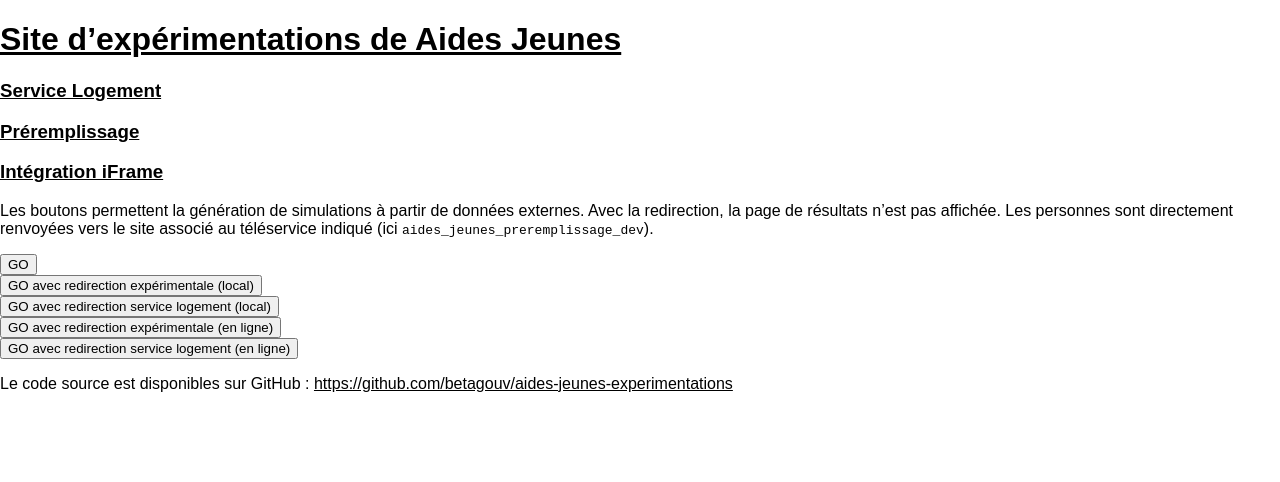
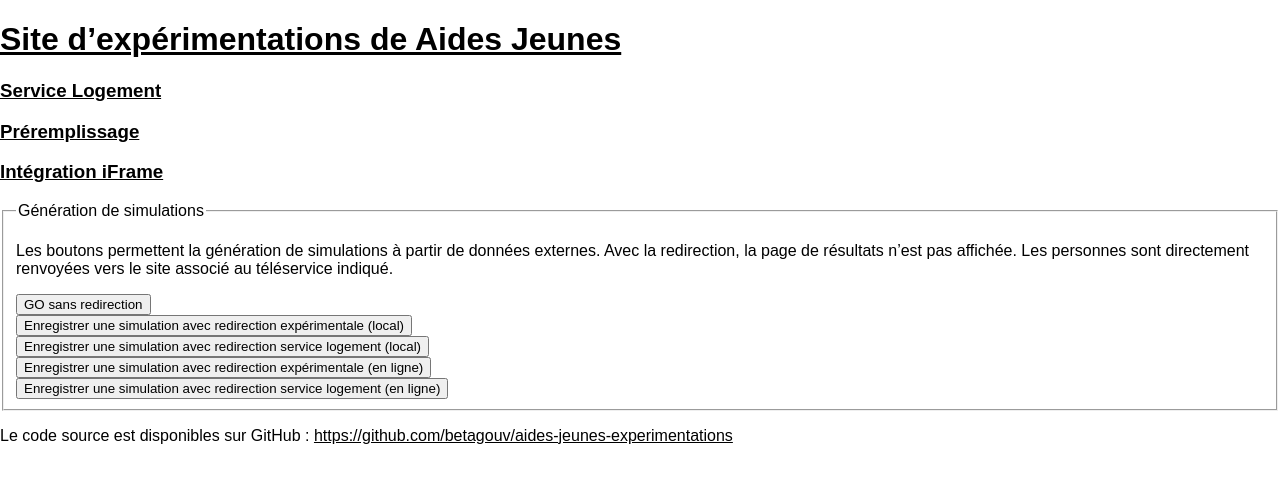
Before and after one commit to betagouv/aides-jeunes-experimentations, a Next.js app: page /preremplissage in a window 1280 px wide. Shown: the top 482 px of the page. Built offline with nearby package versions, Linux system fonts and the light colour scheme.

Commit message:
Restructure la page pour le préremplissage

```diff
--- a/pages/preremplissage.js
+++ b/pages/preremplissage.js
@@ -30,11 +30,11 @@ export default function Preremplissage() {
 
   function generateRedirectURL(location) {
     const to = location ? `&to=${location}` : ''
-    return `http://localhost:8080/api/simulation/${simulation._id}/redirect?token=${simulation.token}${to}`
+    return `${process.env.NEXT_PUBLIC_MESAIDES_URL}/api/simulation/${simulation._id}/redirect?token=${simulation.token}${to}`
   }
 
-  const handleLogementClick = () => {
-    let url = `${process.env.NEXT_PUBLIC_MESAIDES_URL}/api/simulation/${simulation._id}/aides_jeunes_service_logement${process.env.NEXT_PUBLIC_TELESERVICE_SUFFIX}/?token=${simulation.token}`
+  const handleRedirectionLinkClick = () => {
+    let url = `${process.env.NEXT_PUBLIC_MESAIDES_URL}/api/simulation/${simulation._id}/${simulation.teleservice}/?token=${simulation.token}`
     fetch(url).then(function(response) {
       return response.json()
     }).then(d => {
@@ -46,35 +46,35 @@ export default function Preremplissage() {
 
   return (
     <>
+      <fieldset>
+        <legend>Génération de simulations</legend>
         <p>Les boutons permettent la génération de simulations à partir de données externes.
           Avec la redirection, la page de résultats n’est pas affichée. Les personnes sont
-        directement renvoyées vers le site associé au téléservice indiqué (ici <code>{`${teleserviceName}`}</code>).
+          directement renvoyées vers le site associé au téléservice indiqué.
         </p>
-      <div><button onClick={() => handleClick()}>GO</button></div>
-      <div><button onClick={() => handleClick("aides_jeunes_preremplissage_dev")}>GO avec redirection expérimentale (local)</button></div>
-      <div><button onClick={() => handleClick("aides_jeunes_service_logement_dev")}>GO avec redirection service logement (local)</button></div>
-      <div><button onClick={() => handleClick("aides_jeunes_preremplissage")}>GO avec redirection expérimentale (en ligne)</button></div>
-      <div><button onClick={() => handleClick("aides_jeunes_service_logement")}>GO avec redirection service logement (en ligne)</button></div>
-      <div>
+        <div><button onClick={() => handleClick()}>GO sans redirection</button></div>
+        <div><button onClick={() => handleClick("aides_jeunes_preremplissage_dev")}>Enregistrer une simulation avec redirection expérimentale (local)</button></div>
+        <div><button onClick={() => handleClick("aides_jeunes_service_logement_dev")}>Enregistrer une simulation avec redirection service logement (local)</button></div>
+        <div><button onClick={() => handleClick("aides_jeunes_preremplissage")}>Enregistrer une simulation avec redirection expérimentale (en ligne)</button></div>
+        <div><button onClick={() => handleClick("aides_jeunes_service_logement")}>Enregistrer une simulation avec redirection service logement (en ligne)</button></div>
+      </fieldset>
       { simulation && (
+        <fieldset>
+          <legend>Redirection</legend>
+          <div><a target="_blank" rel="noreferrer" href={generateRedirectURL()}>Lien vers le début de simulation</a></div>
+          <div><a target="_blank" rel="noreferrer" href={generateRedirectURL('/resultats')}>Lien la page de résultats</a></div>
+          { simulation.teleservice && (teleserviceData ? (
               <>
-            { teleserviceData ? (
-                <>
-                  <div><a target="_blank" rel="noreferrer" href={teleserviceData.destination.url}>Lien direct vers la page logement</a></div>
+                <div><a target="_blank" rel="noreferrer" href={teleserviceData.destination.url}>Lien direct vers la page de redirection</a></div>
                 <pre>{JSON.stringify(teleserviceData, null, 2)}</pre>
               </>
               ) : (
-              <div><button onClick={() => handleLogementClick()}>Génère le lien direct vers la page de logement</button></div>
+              <div><button onClick={() => handleRedirectionLinkClick()}>Générer le lien direct vers la page de redirection</button></div>
+              )
             )
           }
-            <div><a target="_blank" rel="noreferrer" href={generateRedirectURL()}>Lien début</a></div>
-            <div><a target="_blank" rel="noreferrer" href={generateRedirectURL('/resultats')}>Lien page de résultats</a></div>
-
-
-
-          </>
+        </fieldset>
       ) }
-      </div>
       <pre>{JSON.stringify(simulation, null, 2)}</pre>
 
       <div>
```
Lines whose indentation alone changed are shown as unchanged.
